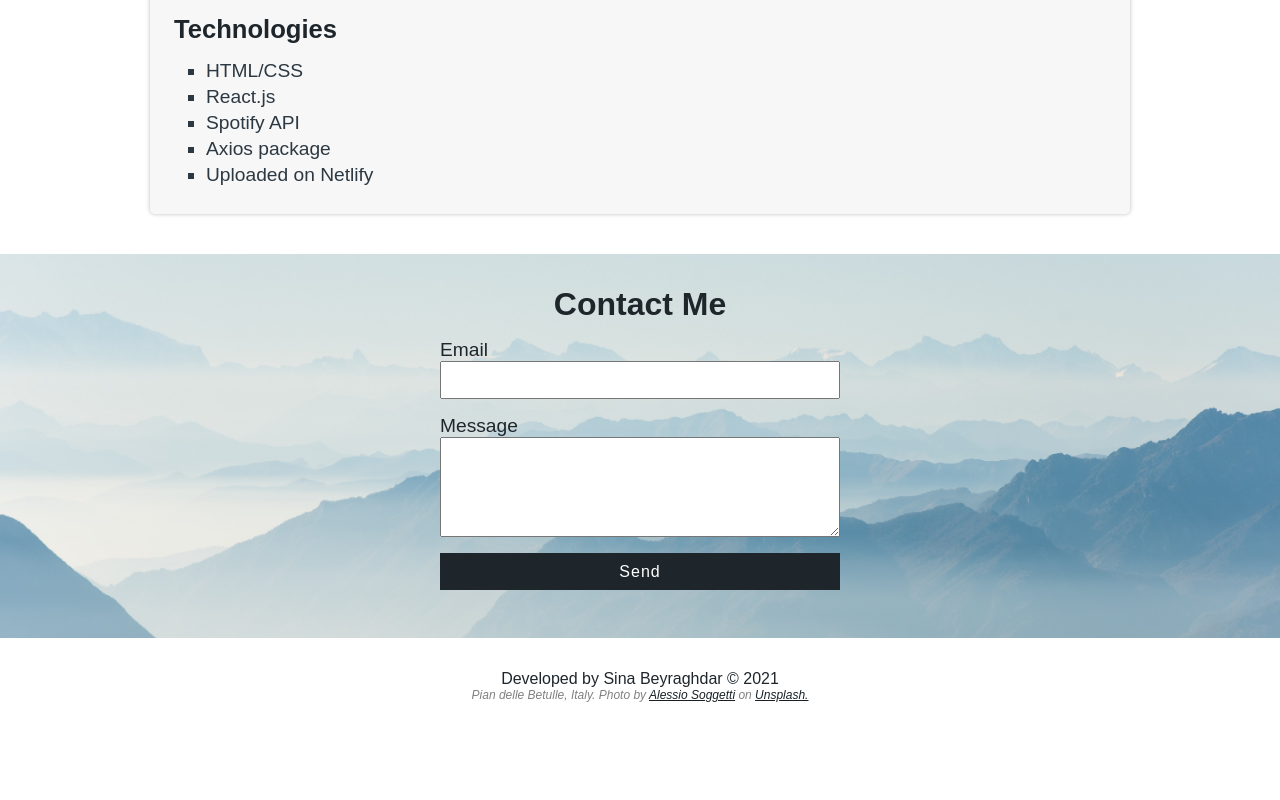
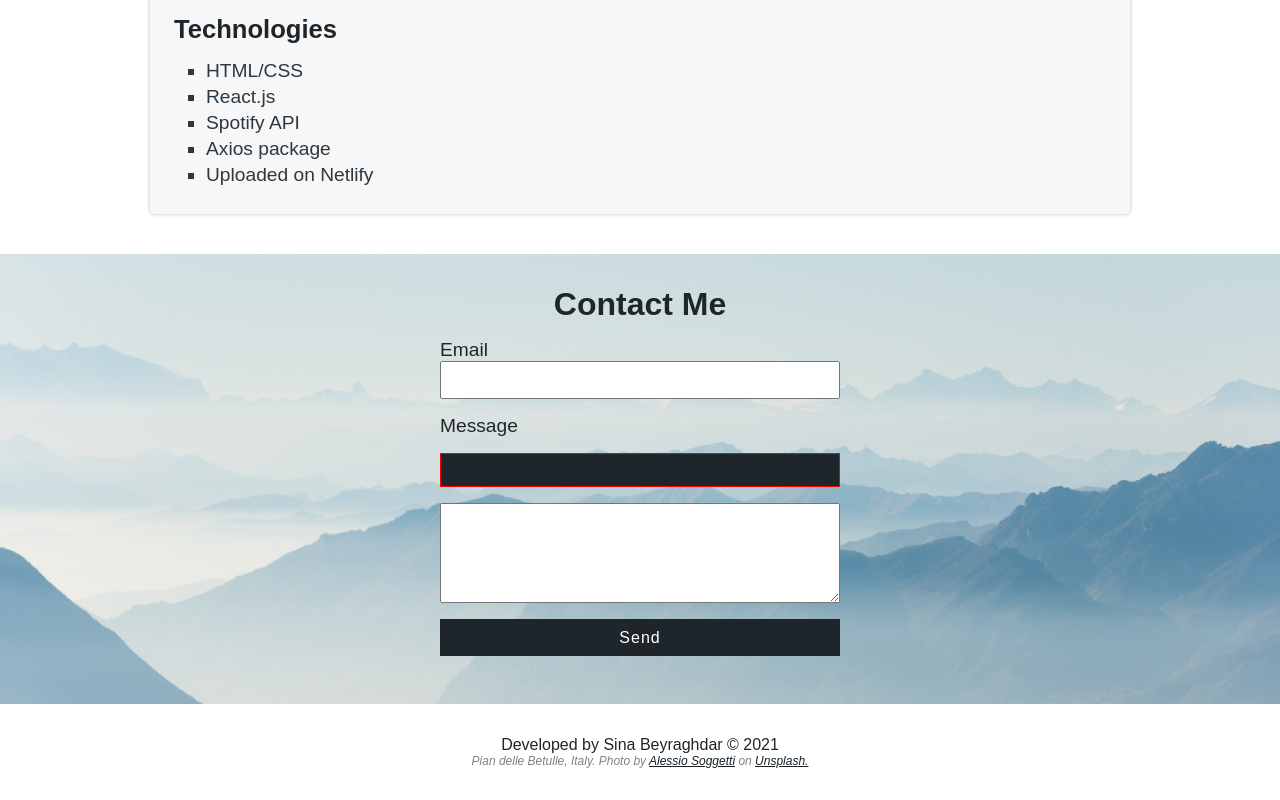
Before and after one commit to SinaBYR/my-portfolio-next, a React (Create React App) app: page / in a window 1280 px wide. Shown: the part 1219-2019 px from the top of the page. Before the commit the page ends 1953 px from the top, so only its background shows below. Built offline with nearby package versions, Linux system fonts and the light colour scheme.

Commit message:
Make changes to ErrorMessage styles

```diff
--- a/src/components/Utilities/ErrorMessage/ErrorMessage.module.css
+++ b/src/components/Utilities/ErrorMessage/ErrorMessage.module.css
@@ -1,3 +1,8 @@
 .ErrorMessage {
-    color: red;
+    font-size: 1.2rem;
+    background-color: #1e262c;
+    padding: 1rem;
+    margin: 1rem 0;
+    border: 1px solid red;
+    text-align: center;
 }
--- a/src/components/Utilities/Spinner/Spinner.js
+++ /dev/null
@@ -1,3 +0,0 @@
-import ScaleLoader from "react-spinners/ScaleLoader"
-
-export const Spinner = ({ color }) => <ScaleLoader color={color}/>
```
